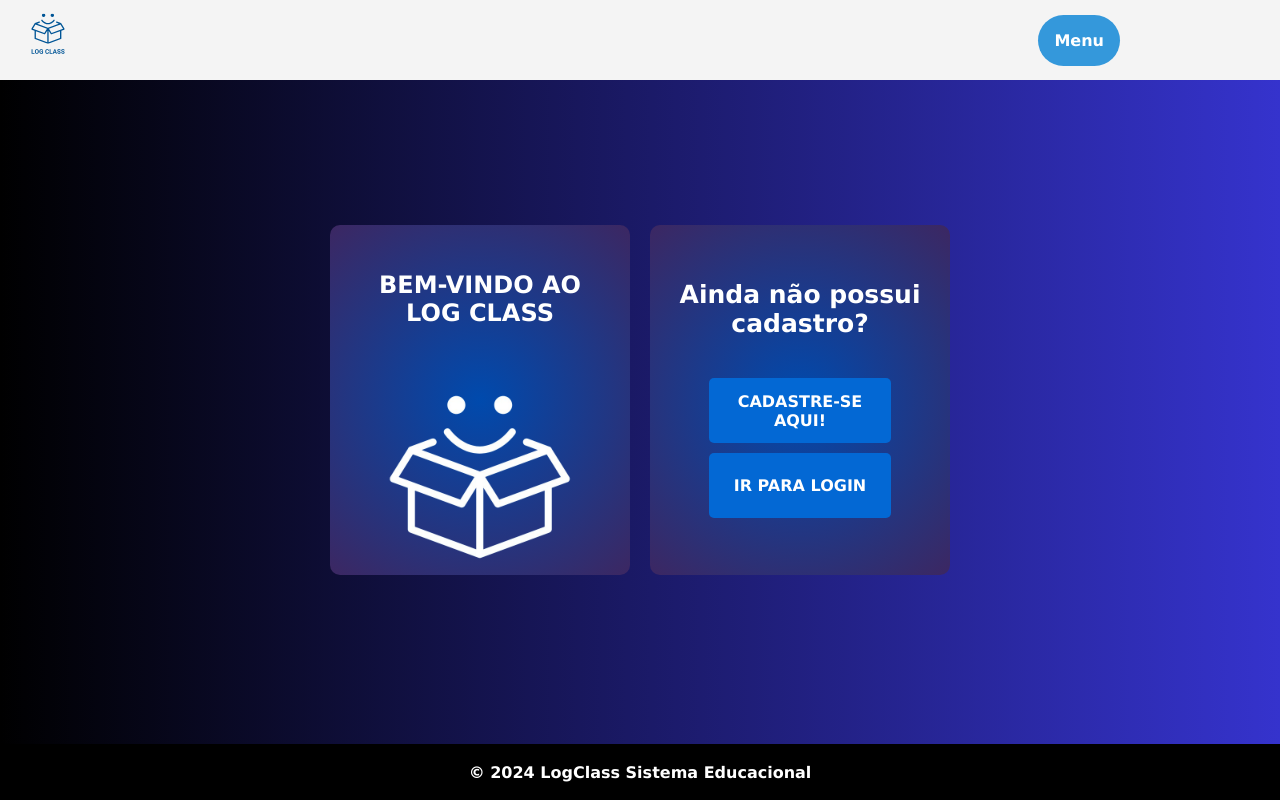
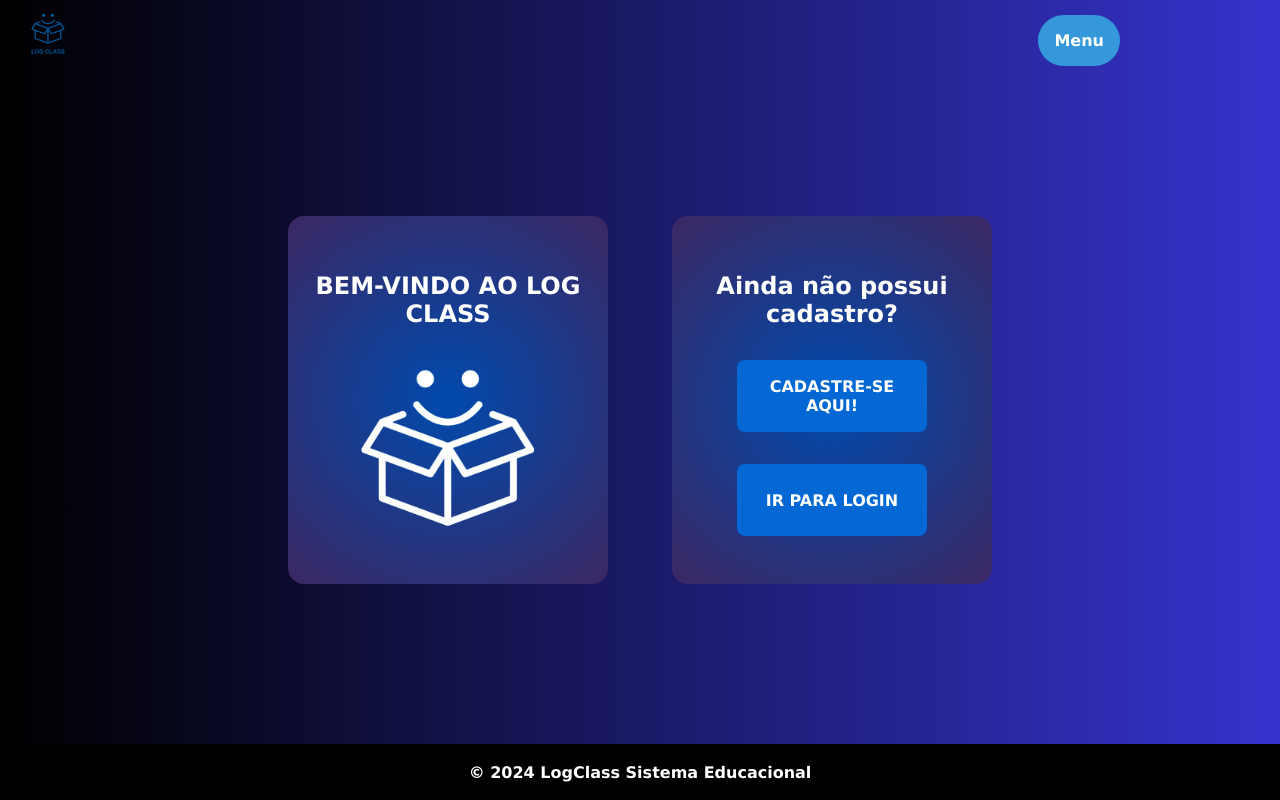
Before and after one commit to jhenifferandrade4325/LogClass, a Flask app: page /login in a window 1280 px wide. Run offline with Flask 3, Linux system fonts and the light colour scheme.

Commit message:
Variáveis

```diff
--- a/static/styles/login.css
+++ b/static/styles/login.css
@@ -2,97 +2,96 @@ body {
     margin: 0;
     padding: 0;
     background: rgb(0,0,0);
-    background: linear-gradient(90deg, rgba(0,0,0,1) 0%, rgba(53,51,205,1) 100%);
+    background: var( --cor-fundo-login);
     font-family: Arial, sans-serif;
-    color: #fff;
+    color: var(--cor-padrao-letras);
     display: flex;
     justify-content: center;
     align-items: center;
     height: 100vh;
 }
 
-.container {
+.container-bem-vindo {
     display: flex;
     align-items: flex-start;
     justify-content: center;
-    gap: 20px;
+    gap: 4rem;
     flex-wrap: wrap;
 }
 
-.header, .login-prompt {
-    height: 350px;
+.inicio-bem-vindo, .login-prompt {
+    height: 23rem;
     text-align: center;
-    padding: 20px;
-    border-radius: 10px;
-    width: 300px;
-    background: rgb(0,74,173);
-    background: radial-gradient(circle, rgba(0,74,173,1) 0%, rgba(60,39,98,1) 100%);
+    padding: 1.5rem;
+    border-radius: 1rem;
+    width: 20rem;
+    background: var(--cor-cards-pgLogin);
 }
 
-.header h2 {
-    margin-top: 26px;
-    font-size: 24px;
-    color: #fff;
+.inicio-bem-vindo h2 {
+    margin-top: 2rem;
+    font-size: 1.5rem;
+    color:var(--cor-padrao-letras);
 }
 
 .login-prompt h3 {
-    margin-top: 35px;
-    font-size: 25px;
-    color: #fff;
+    margin-top: 2rem;
+    font-size: 1.5rem;
+    color:var(--cor-padrao-letras);
 }
 
 .signup-btn, .login-btn {
-    padding: 10px 20px;
+    padding: 1rem 2rem;
     border: none;
-    border-radius: 5px;
-    background-color: #0368D4;
-    color: #fff;
+    border-radius: 0.5rem;
+    background-color: var(--cor-btns);
+    color: var(--cor-padrao-letras);
     font-weight: bold;
     cursor: pointer;
-    height: 65px;
+    height: 4.5rem;
     width: 70%;
 }
 
 .signup-btn {
-    margin-top: 40px;
+    margin-top: 2rem;
 }
 
 .register-box, .connect-box {
-    background: rgb(0,74,173);
-    background: radial-gradient(circle, rgba(0,74,173,1) 0%, rgba(60,39,98,1) 100%);
-    border-radius: 10px;
-    padding: 30px;
-    width: 300px;
+    background: var(--cor-fundo-inputs);
+    background: var(--cor-cards-pgLogin);
+    border-radius: 1rem;
+    padding: 3rem;
+    width: 3rem;
     text-align: center;
 }
 
 .register-box h2, .connect-box h2 {
-    margin-bottom: 20px;
+    margin-bottom: 2rem;
     font-weight: bold;
 }
 
 form {
     display: flex;
     flex-direction: column;
-    gap: 10px;
+    gap: 1rem;
 }
 
 input {
-    padding: 10px;
+    padding: 1rem;
     width: 97%;
     border: none;
-    border-radius: 5px;
+    border-radius: 0.5rem;
     outline: none;
-    background-color: #003772;
-    color: #fff;
+    background-color: var(--cor-fundo-inputs);
+    color: var(--cor-padrao-letras);
 }
 
 button[type="submit"] {
-    padding: 10px;
+    padding: 1rem;
     border: none;
-    border-radius: 5px;
-    background-color: #0368D4;
-    color: #fff;
+    border-radius: 0.5rem;
+    background-color: var(--cor-btns);
+    color: var(--cor-padrao-letras);
     font-weight: bold;
     cursor: pointer;
     width: 97%;
@@ -173,20 +169,20 @@ button[type="submit"] {
 }
 
 .logo-image {
-    margin-top: 50px;
-    width: 200px;
+    margin-top: 1.5rem;
+    width: 12rem;
     display: block;
     margin-left: auto;
     margin-right: auto;
 }
 
 .login-btn {
-    background-color: #0368D4;
-    color: #fff;
-    padding: 10px;
+    background-color: var(--cor-btns);
+    color: var(--cor-padrao-letras);
+    padding: 1rem;
     border: none;
-    border-radius: 5px;
-    margin-top: 10px;
+    border-radius: 0.5rem;
+    margin-top: 2rem;
     font-weight: bold;
     cursor: pointer;
 }
--- a/static/styles/variaveis.css
+++ b/static/styles/variaveis.css
@@ -1,5 +1,10 @@
 :root{
 
+    /* Cores padrões de Letras  */
+    --cor-padrao-letras:#ffffff;
+
+
+    /* Cores da página inicial */
     --cor-pagina-inicial:linear-gradient(#f4f4f4, #f4f4f4, #004aad, #000000);
     --cor-titulo1-pgInicial:#6a00c2;
     --cor-titulo2-pgInicial:#0071c2;
@@ -7,13 +12,36 @@
     --cor-servicos-hover: rgba(83, 103, 156, 0.292);
     --cor-card-mensagem:#87b7ff;
 
-
-    --cor-padrao-letras:#ffffff;
+    /* Cores do login */
+    --cor-fundo-login:linear-gradient(90deg, rgba(0,0,0,1) 0%, rgba(53,51,205,1) 100%);
+    --cor-cards-pgLogin:radial-gradient(circle, rgba(0,74,173,1) 0%, rgba(60,39,98,1) 100%);
+    --cor-btns:#0368D4;
+    --cor-fundo-inputs:#003772;
 
 
-    --cor-header:#f4f4f4;
+    /* Cores do footer */
     --cor-dpop-btn:#3498DB;
     --cor-footer:#000000;
 
+    /* Cores das páginas de funcionais */
+    --cor-fundo-pg-funcoes:#e5e5e5;
+    --cor-bordas: #ccc;
+    --cor-fundo-formularios:#f9f9f9;
+    --cor-fundo-options:#fff;
+    --cor-hover-options:#f0f0f0;
+    --cor-btn-enviar:#6a1b9a;
+    --cor-hover-btn-enviar: #4a148c;
 
+    /* Cor do icone de Cadastramento */
+    --cor-icone-cadastramento:linear-gradient(to bottom , #ff2c84, #ff99a5);
+
+    /*  */
+
+    /*  */
+
+    /*  */
+
+    /*  */
+
+    /*  */
 }
--- a/templates/cadastramento.html
+++ b/templates/cadastramento.html
@@ -2,6 +2,7 @@
 {% block css %}
 <link rel="stylesheet" href="/static/styles/cadastramento.css">
 <link rel="stylesheet" href="/static/styles/media/cadastramento-media.css">
+<link rel="stylesheet" href="/static/styles/variaveis.css">
 {% endblock %}
 
 {% extends "layout.html" %}
--- a/templates/login.html
+++ b/templates/login.html
@@ -1,15 +1,18 @@
 {% extends "layout.html" %}
 {% block css %}
 <link rel="stylesheet" href="/static/styles/login.css">
+<link rel="stylesheet" href="/static/styles/variaveis.css">
 {% endblock %}
 
 
 {% block conteudo %}
 
-<div class="container" id="intro-section">
-    <div class="header">
+<div class="container-bem-vindo" id="intro-section">
+    <div class="inicio-bem-vindo">
         <h2 id="logo-h2">BEM-VINDO AO LOG CLASS</h2>
-        <img src="/static/img/logo.png" alt="Logo" class="logo-image">
+        <figure>
+            <img src="/static/img/logo.png" alt="Logo" class="logo-image">
+        </figure>
     </div>
 
     <div class="login-prompt">
@@ -19,7 +22,7 @@
     </div>
 </div>
 
-<div class="container" id="register-section" style="display: none;">
+<div class="container-bem-vindo" id="register-section" style="display: none;">
     <div class="connect-box">
         <h2>CONECTE-SE</h2>
         <p>Selecione seu tipo de conta.</p>
@@ -57,7 +60,7 @@
 </div>
 
 <!-- Seção de login -->
-<div class="container" id="login-section" style="display: none;">
+<div class="container-bem-vindo" id="login-section" style="display: none;">
     <div class="connect-box" id="connect-login">
         <h2>CONECTE-SE</h2>
         <p>Selecione seu tipo de conta.</p>
```
Also changed, not shown: other parts of static/styles/login.css (+41 -44 lines), static/styles/cadastramento.css (+11 -11 lines), static/styles/picking.css (+11 -11 lines), static/styles/rnc.css (+10 -10 lines), templates/pagina-inicial.html (+6 -6 lines), templates/picking.html (+5 -4 lines), templates/rnc.html (+5 -4 lines).
